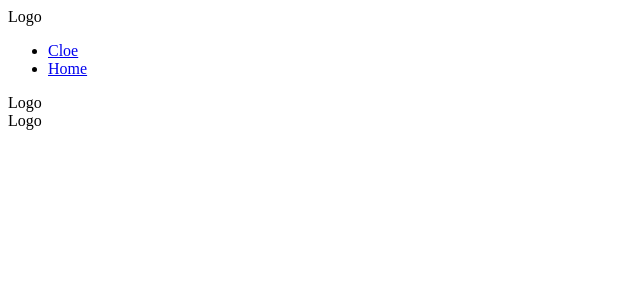
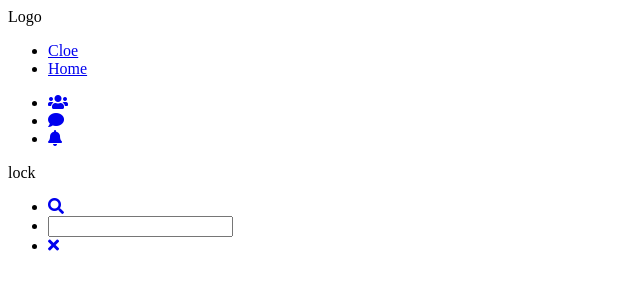
Before and after one commit to 2019-websites/socialmedia, a plain HTML site: page index.html in a window 1280 px wide. Shown: the whole page, without its empty margins (0-640 px from the left). Drawn offline with Linux system fonts and the light colour scheme.

Commit message:
HTML work + font awesome added

```diff
--- a/index.html
+++ b/index.html
@@ -2,6 +2,7 @@
 <html>
 <head>
   <title>Social Media</title>
+  <link rel="stylesheet" href="https://use.fontawesome.com/releases/v5.7.2/css/all.css">
 </head>
 <body>
   <header>
@@ -23,10 +24,45 @@
           </ul>
       </div>
       <div>
-          Logo
+        <ul>
+          <li>
+            <a href="cloe.html">
+              <i class="fas fa-users"></i>
+            </a>
+          </li>
+          <li>
+            <a href="cloe.html">
+              <i class="fas fa-comment"></i>
+            </a>
+          </li>
+          <li>
+            <a href="cloe.html">
+              <i class="fas fa-bell"></i>
+            </a>
+          </li>
+        </ul>
+        <div>
+          lock
+        </div>
       </div>
       <div>
-          Logo
+        <ul>
+          <li>
+            <a href="cloe.html">
+              <i class="fas fa-search"></i>
+            </a>
+          </li>
+          <li>
+            <a href="cloe.html">
+              <input type="text" name="search">
+            </a>
+          </li>
+          <li>
+            <a href="cloe.html">
+              <i class="fas fa-times"></i>
+            </a>
+          </li>
+        </ul>
       </div>
 
   </header>
```
